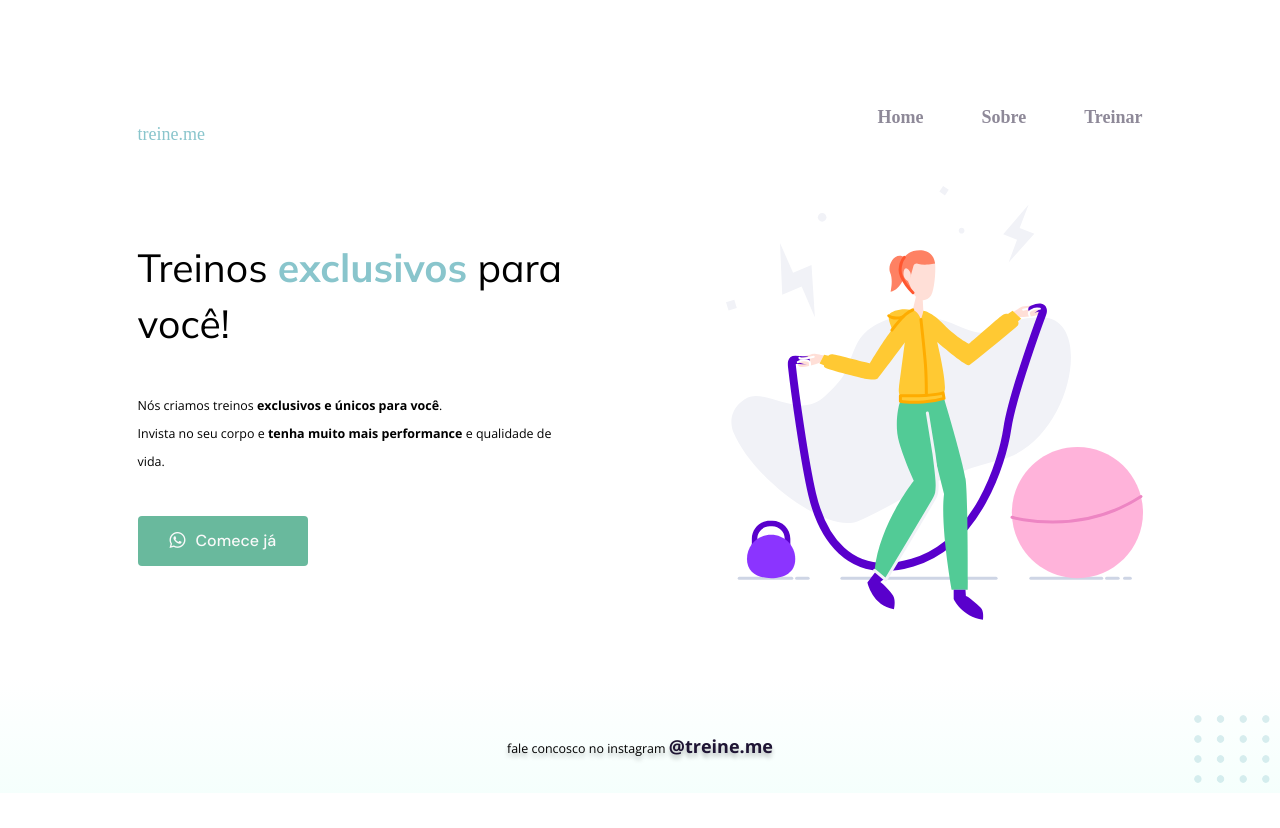
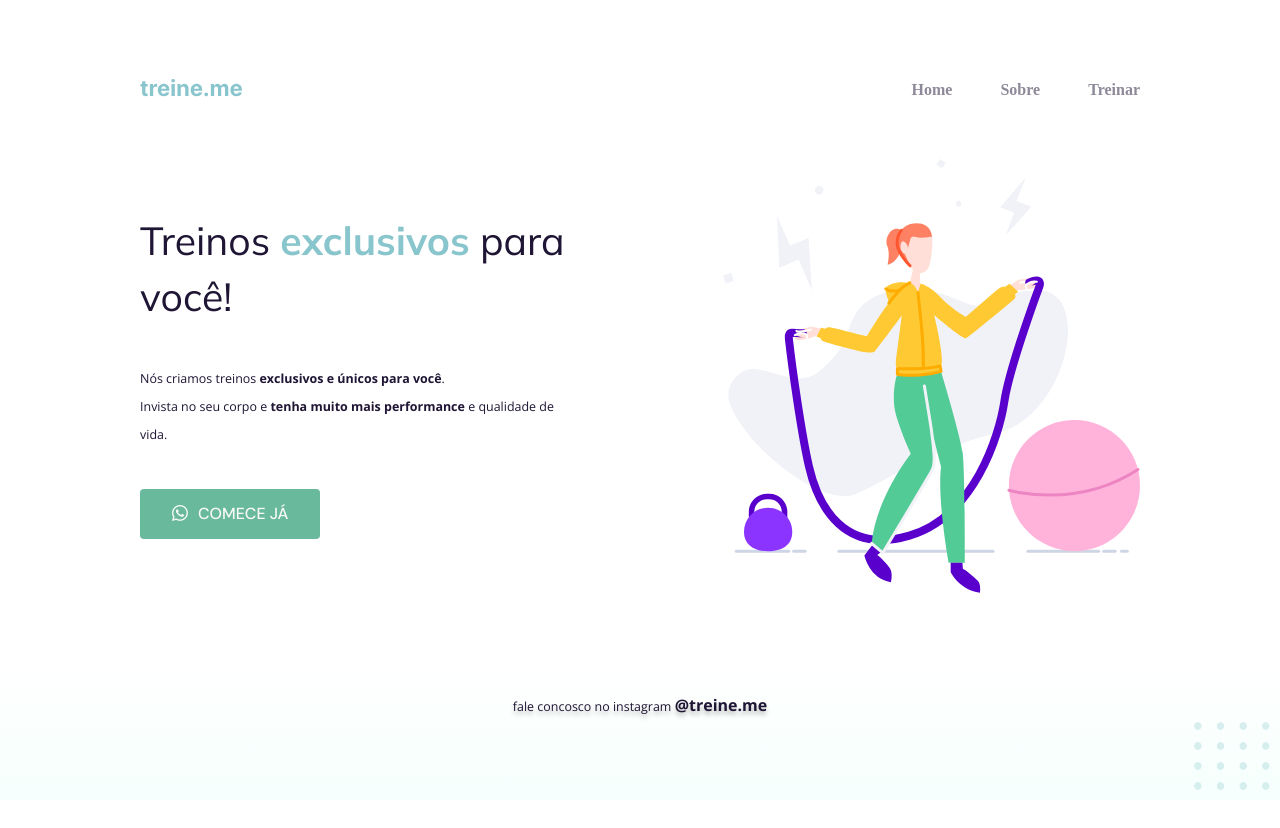
Before and after one commit to SoulWash/ProgramaExplorer, a plain HTML site: page Projetos/Project02/index.html in a window 1280 px wide. After the commit the page ends 800 px from the top, so only its background shows below. Drawn offline with nearby package versions, Linux system fonts and the light colour scheme.

Commit message:
project02

```diff
--- a/Projetos/Project02/index.html
+++ b/Projetos/Project02/index.html
@@ -20,9 +20,9 @@
 
 <body>
     <div id="container">
-    <header>
-        <a href="#" id="name"><span>treine.me</span></a>
+
             <nav>
+                <a href="#" class="scale"><img src="src/img/logo.svg" alt="Treine.me"></a>
                 <ul>
                     <a href="#">
                         <li>Home</li>
@@ -33,17 +33,18 @@
                     </a>
                 </ul>
             </nav>
-    </header>
         <main>
-        <div id="text">
-            <h1>Treinos <span id="exclu">exclusivos</span>
+            <section>
+                <h1>Treinos <span>exclusivos</span>
                     para você!</h1>
-            <p>Nós criamos treinos <strong>exclusivos e únicos para você</strong>.<br> Invista no seu corpo e <strong>tenha muito mais performance</strong> e qualidade de vida.</p>
+                <p>Nós criamos treinos <strong>exclusivos e únicos para você</strong>.<br> Invista no seu corpo e
+                    <strong>tenha muito mais performance</strong> e qualidade de vida.</p>
 
-            <button><i class="bi bi-whatsapp"></i>Comece já</button>
-        </div>
+                <button class="scale"><i class="bi bi-whatsapp"></i>Comece já</button>
+            </section>
             <img src="src/img/img.svg" alt="Desenho de uma mulher pulando corda">
         </main>
+
         <footer>
             <p>fale concosco no instagram <a href="#"><strong>@treine.me</strong></a></p>
             <img src="src/img/balls.svg" alt="bolinhas" id="bolinhas">
--- a/Projetos/Project02/src/style.css
+++ b/Projetos/Project02/src/style.css
@@ -4,103 +4,117 @@
     box-sizing: border-box;
 }
 
+:root {
+    --color-words:#89C5CC;
+    --color-bg: linear-gradient(180deg, rgba(227, 255, 248, 0) 83.19%, rgba(227, 255, 248, 0.38) 101.11%);
+    --color-fonts: #1F1534;
+    --shadowColor: rgba(0, 0, 0, 0.25);
+}
+
+
 body {
+    background: var(--color-bg);
     margin: auto;
+    padding: 10px;
+    min-height: 100vh;
 }
 
 #container {
-    margin: auto;
-    width: 1280px;
-    background: linear-gradient(180deg, rgba(227, 255, 248, 0) 83.19%, rgba(227, 255, 248, 0.38) 101.11%);
+    margin: 0 auto;
+    max-width: 1000px;
+    padding-top: 65px;
+    border-radius: 10px;
 }
 
-header {
-    width: 1005px;
+nav {
     display: flex;
-    flex-direction: row;
     justify-content:  space-between;
-    margin: 106px auto 24px;
+    align-items: center;
+    margin-bottom: 56px;
 }
 
 span {
-    color: #89C5CC;
-}
-
-#name {
-    font-family:normal 700 1rem 'Inter';
-    line-height: 56px;
-}
-
-#exclu {
+    color: var(--color-words);
     font: normal 700 2.450rem 'Mulish' ;
 }
 
-a, li{
+a,li{
     text-decoration: none;
-    list-style: none;
-    color: #1F1534;
-    font-size: 18px;
+    font-size: 1rem;
     line-height: 23px;
+    color: var(--color-fonts);
 }
 
 li {
     font-weight: bold;
     opacity: 0.5;
 }
+li:hover {
+    opacity: 1;
+
+}
 
 
-li:hover {
-    opacity: 1;
+li,
+.scale{
+    transition: all .3s;
+}
+li:hover,
+.scale:hover{
+    transform: scale(1.1);
+    cursor: pointer;
 }
 
+
+
 nav ul{
+    list-style: none;
     display: flex;
-    gap:58px;
+    gap:48px;
 }
 
 main {
     display: flex;
     align-items: center;
-    width: 1005px;
+    justify-content: space-between;
+    gap:102px;
     margin: auto;
 }
 
-div#text{
-    width: 489px;
-    margin-right: 102px;
-}
 
 h1 {
     font: normal 400 2.450rem 'Mulish' ;
     line-height: 56px;
     text-align: left;
+    color: var(--color-fonts);
+    max-width: 490px;
 }
 
+p {
+    font:normal 400 0.780rem 'Open Sans';
+    line-height: 28px;
+    color: var(--color-fonts);
+}
 
 main p {
-    margin-top: 40px;
-    font:normal 400 0.780rem 'Open Sans';
-    line-height: 28px;
-
-    width: 438px;
-
+    margin: 40px 0;
+    max-width: 438px;
 }
 
 main button {
+    text-transform: uppercase;
     background-color: #69B99D;
     font:normal 500 16px 'DM Sans';
     line-height: 21px;
-
     padding: 14px 32px 15px;
-    text-align: center;
-
     border-radius: 4px;
-    border: none;
+    border: 0;
     color: #F9F9F9;
 
-    margin-top: 40px;
+    display: flex;
+    justify-content: center;
+    align-items: center;
 }
-
 
 button i {
     margin-right: 10px;
@@ -108,22 +122,73 @@ button i {
 
 footer {
     text-align: center;
-    margin: 85px auto;
-    position: relative;
-    z-index: 0;
-    padding: 30px;
+    margin: 80px auto 0;
+    max-width: 1200px;
 }
 
 footer p {
-    font:normal 400 0.780rem 'Open Sans';
-    line-height: 28px;
-    text-shadow: 0 4px 4px rgba(0, 0, 0, 0.266);
+    padding: 20px;
+    text-shadow: 0 4px 4px var(--shadowColor);
 }
 
 
 #bolinhas {
-    position: absolute;
+    position: fixed;
     right: 0;
     bottom: 0;
-    z-index: 1;
 }
+
+@media (max-width: 760px) {
+
+    :root{
+        --color-bg: linear-gradient(180deg, rgba(23, 22, 22, 0.927) 83.19%, rgb(21, 21, 21) 101.11%);
+        --color-fonts: #dad9d9;
+        --shadowColor: rgba(255, 255, 255, 0.217);
+    }
+
+    body {
+        flex-direction: column;
+        padding: 10px;
+    }
+
+    nav {
+        flex-direction: column;
+        gap: 30px;
+    }
+
+    nav ul {
+        gap: 60px;
+    }
+
+    main
+    {
+        flex-wrap: wrap;
+        justify-content: center;
+        gap: 30px;
+    }
+
+    main p {
+        width: 300px;
+    }
+
+    main img {
+        width: 400px;
+    }
+}
+
+@media (max-width: 380px){
+    #container {
+        margin: 20px auto;
+    }
+
+    main {
+        gap: 20px;
+    }
+    main img {
+        width: 300px;
+    }
+
+    footer {
+        margin: 10px;
+    }
+}
```
Also changed, not shown: Projetos/Project02/src/img/logo.svg (added). Lines whose indentation alone changed are shown as unchanged.
